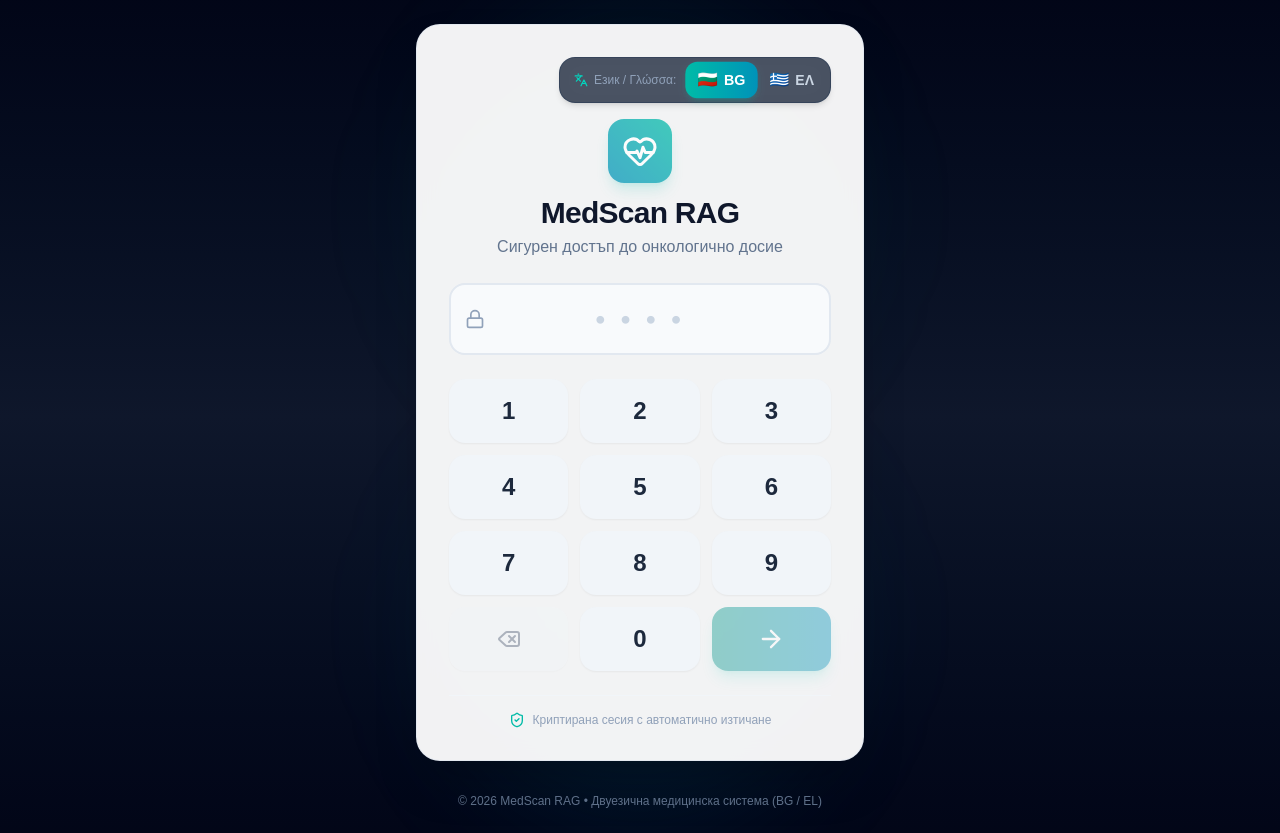
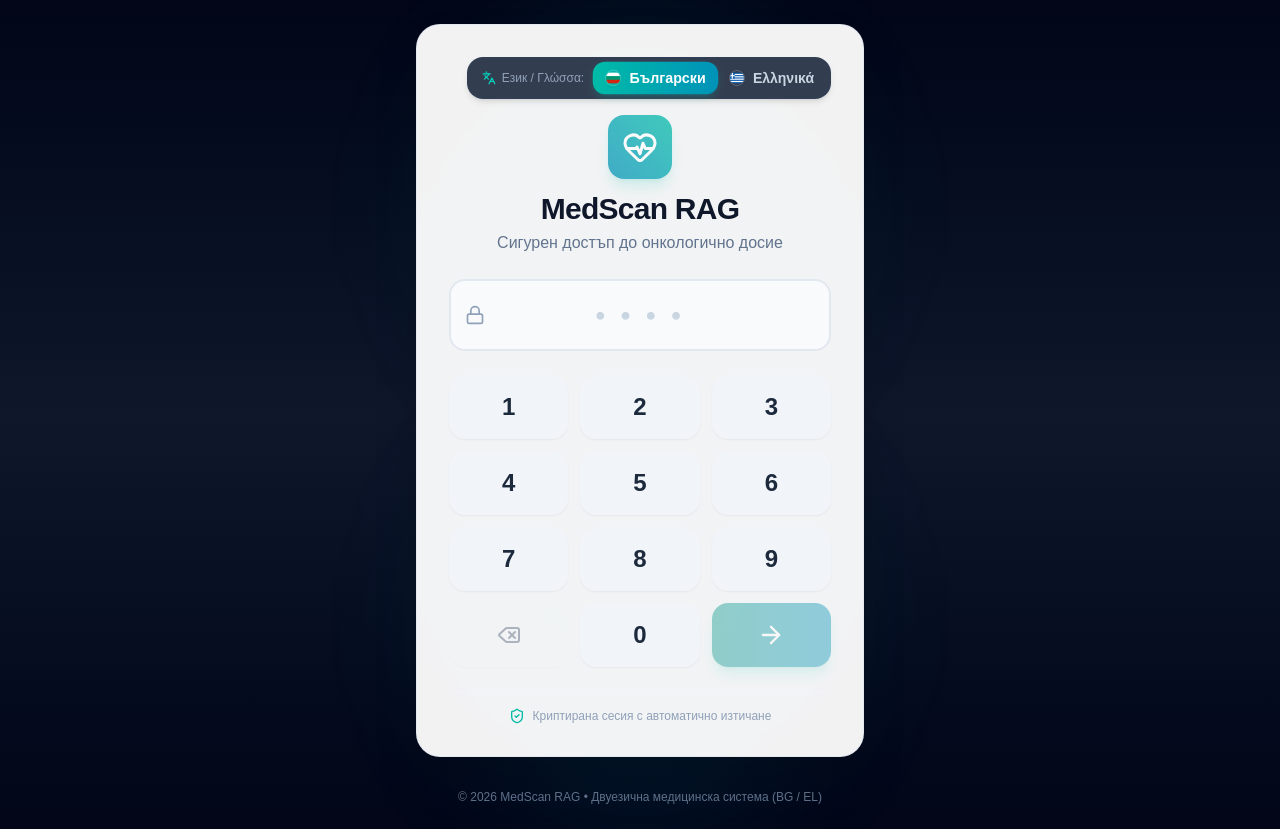
Before and after one commit to Krasimir-Hristov/MedBot, a Next.js app: page / in a window 1280 px wide. Built offline with nearby package versions, Linux system fonts and the light colour scheme.

Commit message:
fix(auth): add redirect to login on logout and render svg flags for perfect windows support

```diff
--- a/src/features/auth/actions.ts
+++ b/src/features/auth/actions.ts
@@ -1,5 +1,6 @@
 'use server'
 
+import { redirect } from 'next/navigation'
 import { z } from 'zod'
 import { verifyPinAndGetRole } from './lib/pin'
 import { setSessionCookie, clearSessionCookie } from './lib/session'
@@ -71,4 +72,6 @@ export const logoutAction = async (): Promise<void> => {
   } catch (error) {
     console.error('Logout error:', error)
   }
+  // redirect() се извиква извън try/catch в Next.js
+  redirect('/')
 }
--- a/src/features/i18n/components/language-switcher.tsx
+++ b/src/features/i18n/components/language-switcher.tsx
@@ -9,6 +9,37 @@ interface LanguageSwitcherProps {
   compact?: boolean
   className?: string
 }
+
+// Кръгло SVG знаме на България (Бяло, Зелено, Червено)
+const BgFlag: React.FC = () => (
+  <svg
+    viewBox="0 0 640 480"
+    className="w-4 h-4 rounded-full overflow-hidden shrink-0 shadow-xs border border-white/20"
+    aria-hidden="true"
+  >
+    <rect width="640" height="160" fill="#ffffff" />
+    <rect y="160" width="640" height="160" fill="#00966e" />
+    <rect y="320" width="640" height="160" fill="#d62612" />
+  </svg>
+)
+
+// Кръгло SVG знаме на Гърция (Сини и бели ленти с кръст)
+const GrFlag: React.FC = () => (
+  <svg
+    viewBox="0 0 640 480"
+    className="w-4 h-4 rounded-full overflow-hidden shrink-0 shadow-xs border border-white/20"
+    aria-hidden="true"
+  >
+    <rect width="640" height="480" fill="#0d5eaf" />
+    <rect y="53.3" width="640" height="53.3" fill="#ffffff" />
+    <rect y="160" width="640" height="53.3" fill="#ffffff" />
+    <rect y="266.7" width="640" height="53.3" fill="#ffffff" />
+    <rect y="373.3" width="640" height="53.3" fill="#ffffff" />
+    <rect width="213.3" height="266.7" fill="#0d5eaf" />
+    <rect x="80" width="53.3" height="266.7" fill="#ffffff" />
+    <rect y="106.7" width="213.3" height="53.3" fill="#ffffff" />
+  </svg>
+)
 
 export const LanguageSwitcher: React.FC<LanguageSwitcherProps> = ({
   compact = false,
@@ -26,7 +57,7 @@ export const LanguageSwitcher: React.FC<LanguageSwitcherProps> = ({
     <div
       role="group"
       aria-label={t.common.switchLanguage}
-      className={`inline-flex items-center p-1 bg-slate-800/80 dark:bg-slate-800/90 backdrop-blur-md rounded-2xl border border-slate-700/80 shadow-md ${className}`}
+      className={`inline-flex items-center p-1 bg-slate-800/90 backdrop-blur-md rounded-2xl border border-slate-700/80 shadow-md ${className}`}
     >
       {!compact && (
         <div className="flex items-center gap-1.5 px-2.5 text-xs font-medium text-slate-400 select-none">
@@ -41,16 +72,14 @@ export const LanguageSwitcher: React.FC<LanguageSwitcherProps> = ({
         onClick={() => handleSelect('bg')}
         aria-label="Превключи на Български език"
         aria-pressed={locale === 'bg'}
-        className={`flex items-center gap-1.5 px-3 py-1.5 rounded-xl text-xs sm:text-sm font-semibold transition-all duration-200 cursor-pointer ${
+        className={`flex items-center gap-2 px-3 py-1.5 rounded-xl text-xs sm:text-sm font-semibold transition-all duration-200 cursor-pointer ${
           locale === 'bg'
             ? 'bg-linear-to-r from-teal-500 to-cyan-600 text-white shadow-md shadow-teal-500/20 scale-102'
             : 'text-slate-300 hover:text-white hover:bg-slate-700/60'
         }`}
       >
-        <span className="text-base" role="img" aria-label="България">
-          🇧🇬
-        </span>
-        <span>BG</span>
+        <BgFlag />
+        <span>Български</span>
       </button>
 
       {/* Бутон за Гръцки език 🇬🇷 */}
@@ -59,16 +88,14 @@ export const LanguageSwitcher: React.FC<LanguageSwitcherProps> = ({
         onClick={() => handleSelect('el')}
         aria-label="Αλλαγή σε Ελληνικά"
         aria-pressed={locale === 'el'}
-        className={`flex items-center gap-1.5 px-3 py-1.5 rounded-xl text-xs sm:text-sm font-semibold transition-all duration-200 cursor-pointer ${
+        className={`flex items-center gap-2 px-3 py-1.5 rounded-xl text-xs sm:text-sm font-semibold transition-all duration-200 cursor-pointer ${
           locale === 'el'
             ? 'bg-linear-to-r from-cyan-600 to-teal-500 text-white shadow-md shadow-cyan-500/20 scale-102'
             : 'text-slate-300 hover:text-white hover:bg-slate-700/60'
         }`}
       >
-        <span className="text-base" role="img" aria-label="Гърция">
-          🇬🇷
-        </span>
-        <span>ΕΛ</span>
+        <GrFlag />
+        <span>Ελληνικά</span>
       </button>
     </div>
   )
```
